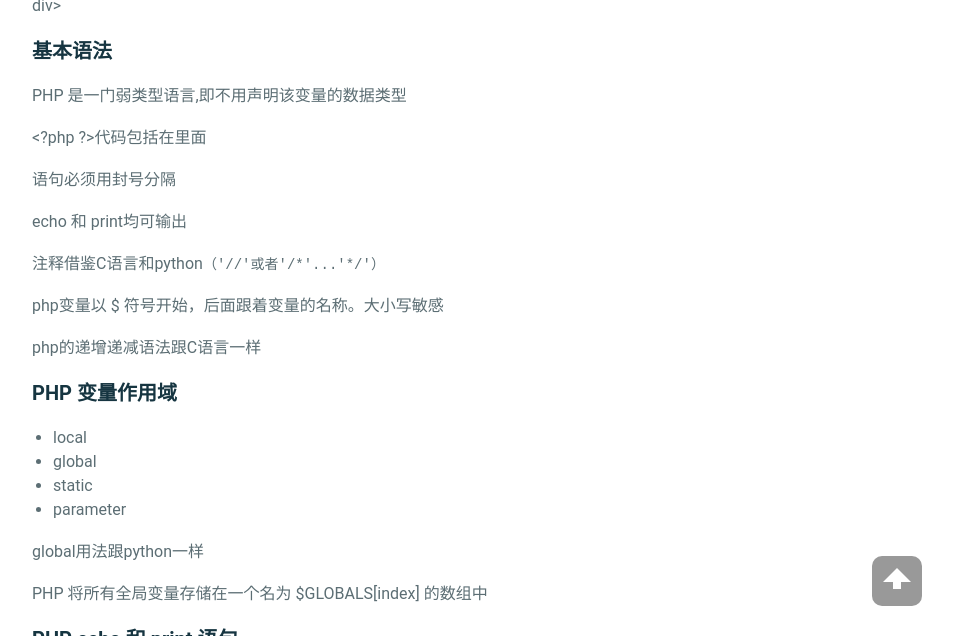
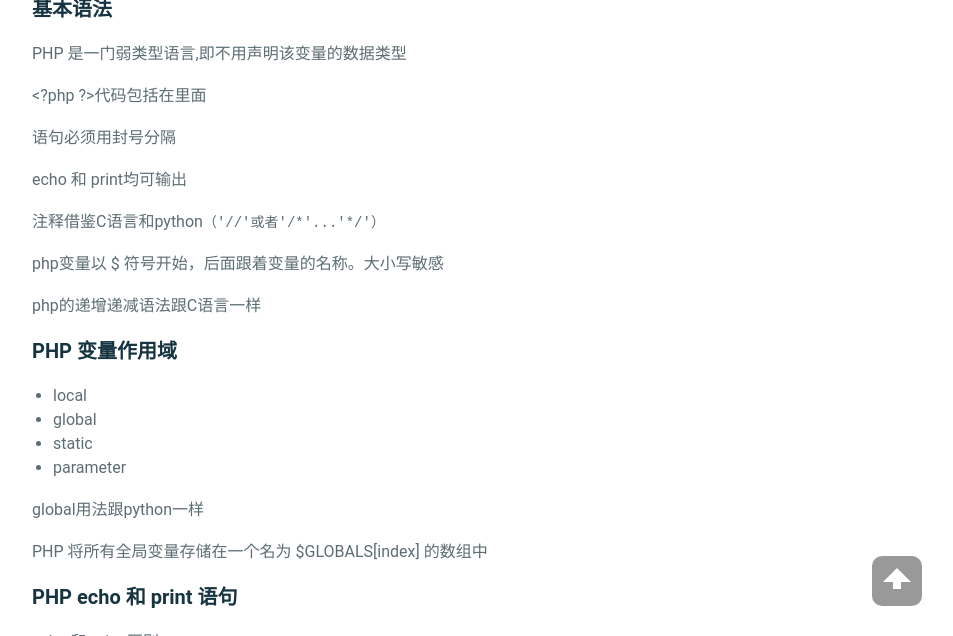
Before and after one commit to wuwayne/wuwayne.github.io, a Jekyll site: the page built from _posts/2017-9-8-php基础快速入门.md, in a window 1280 px wide and 900 px high, scrolled down 1261 px, cut to the strip 264-900 px from the top of the window. Shown: the whole strip, without its empty margins (258-1211 px from the left). Built offline with Jekyll 4.4.1, drawn with Linux system fonts in a browser that asks for light colours.

Commit message:
fix typo

```diff
--- a/_posts/2017-9-8-php基础快速入门.md
+++ b/_posts/2017-9-8-php基础快速入门.md
@@ -40,7 +40,7 @@ PHP 7的首个版本于2015年12月3日开发完成，包含了大量性能上
 
 PHP项目的吉祥物名叫“elePHPant”，PHP的logo在一头蓝象的里面，由文森·庞蒂尔(Vincent Pontier)[26]在1998年[27]设计。当elePHPant被制作成毛绒玩具时，有时颜色会有不同。
 
-<div align="center"><img src="https://ws1.sinaimg.cn/large/692c25ffgy1ftyky30pbuj20qo0immz5.jpg"/></div>div>
+<div align="center"><img src="https://ws1.sinaimg.cn/large/692c25ffgy1ftyky30pbuj20qo0immz5.jpg"/></div>
 
 
 ### 基本语法
```
